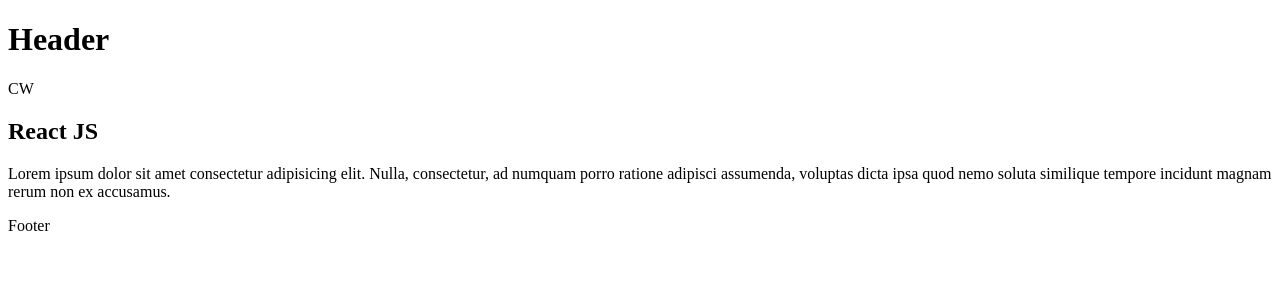
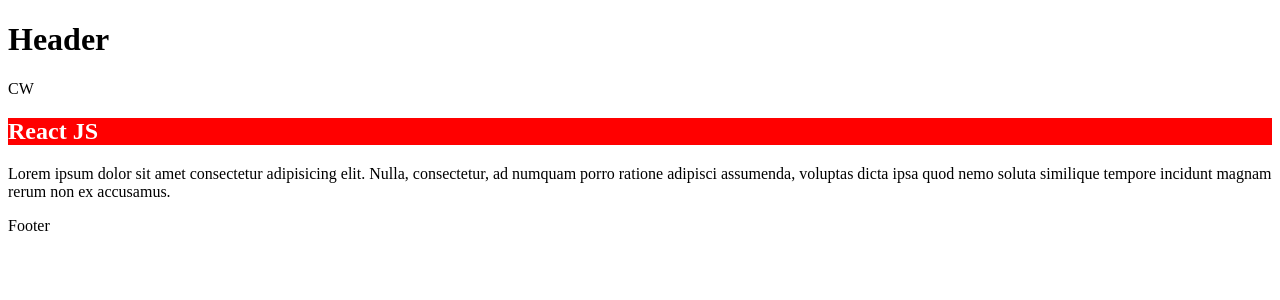
Before and after one commit to Bunyamin54/React_Devoloper, a React (Create React App) app in the folder rc02_comp-jsx/: page / in a window 1280 px wide. Shown: the top 300 px of the page. Built offline with nearby package versions, Linux system fonts and the light colour scheme.

Commit message:
inline style

```diff
--- a/rc02_comp-jsx/src/Content.jsx
+++ b/rc02_comp-jsx/src/Content.jsx
@@ -3,7 +3,7 @@
   return (
     <main>
 
-  <h2>React JS</h2>
+  <h2 style={{color: "white", backgroundColor: "red"}}>React JS</h2>
   <p>Lorem ipsum dolor sit amet consectetur adipisicing elit. Nulla, consectetur, ad numquam porro ratione adipisci assumenda, voluptas dicta ipsa quod nemo soluta similique tempore incidunt magnam rerum non ex accusamus.</p>
 
 
```
